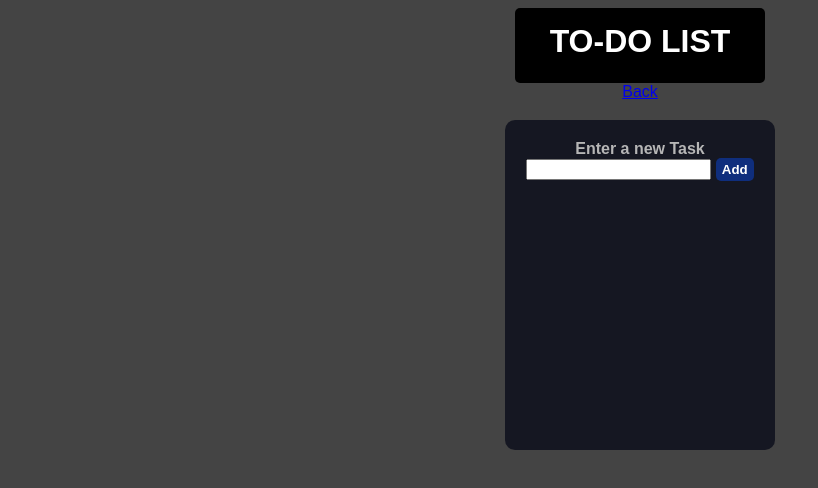
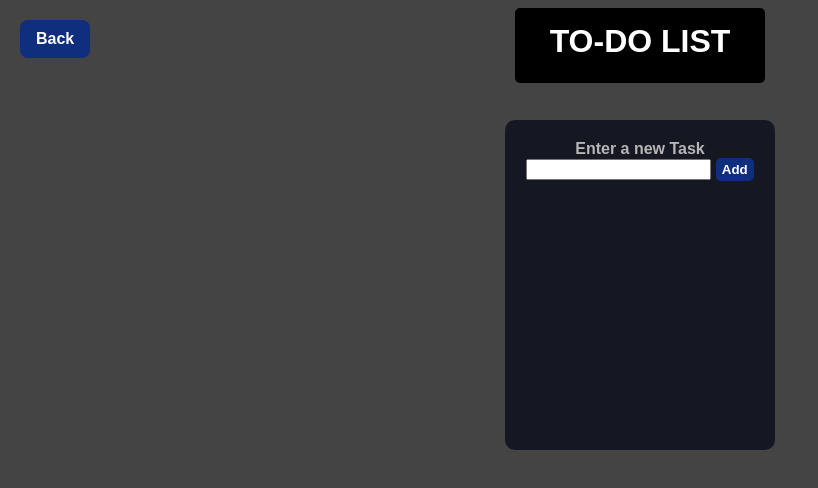
Before and after one commit to Lonsi2610/Lonsi2610.github.io, a plain HTML site: page index5.html in a window 1280 px wide. Shown: the whole page, without its empty margins (0-818 px from the left). Drawn offline with Linux system fonts and the light colour scheme.

Commit message:
Update styles5.css

```diff
--- a/styles5.css
+++ b/styles5.css
@@ -108,3 +108,23 @@ form label {
     text-decoration: line-through;
     opacity: 0.6;
 }
+
+#back-button {
+    position: fixed;
+    top: 20px;
+    left: 20px;
+  }
+
+#back-button a {
+    display: inline-block;
+    background-color: rgb(15, 46, 125);
+    color: white;
+    padding: 10px 16px;
+    border-radius: 8px;
+    text-decoration: none;
+    font-weight: bold;
+  }
+
+#back-button a:hover {
+    background-color: rgb(10, 35, 100);
+  }
```
